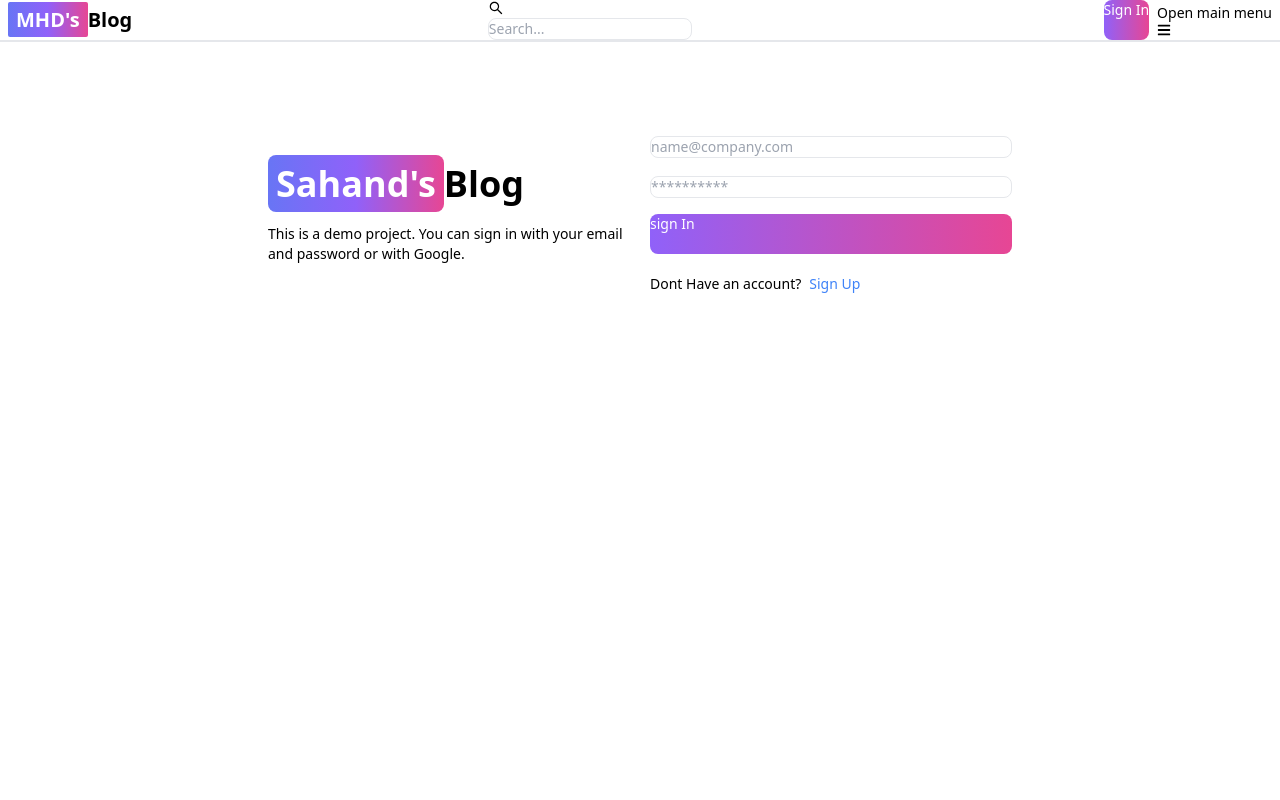
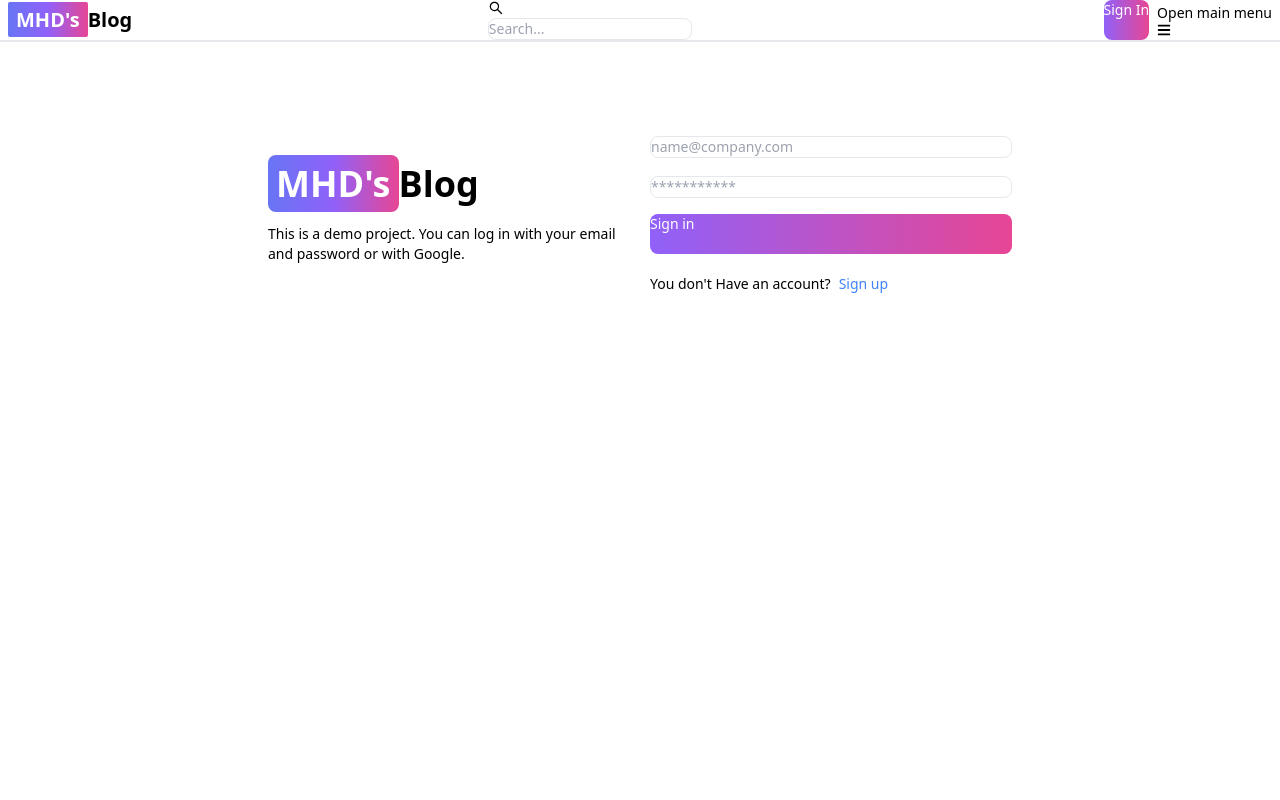
Before and after one commit to MohamadSabha/MERN-BLOG, a React (Vite) app in the folder client/: page /Sign-in in a window 1280 px wide. Shown: the top 800 px of the page. Built offline with nearby package versions, Linux system fonts and the light colour scheme.

Commit message:
sign in page functionality

```diff
--- a/client/src/pages/Signin.jsx
+++ b/client/src/pages/Signin.jsx
@@ -1,57 +1,108 @@
+import React, { useState } from "react";
 import { Alert, Button, Label, Spinner, TextInput } from "flowbite-react";
+import { Link, useNavigate } from "react-router-dom";
+export default function Signin() {
+  const [formData, setFormData] = useState({});
+  const [errorMessage, setErrorMessage] = useState(null);
+  const [loading, setLoading] = useState(false);
+  const navigate = useNavigate();
 
-import { Link } from "react-router-dom";
-
-export default function signin() {
+  const handleChange = (e) => {
+    setFormData({ ...formData, [e.target.id]: e.target.value.trim() });
+  };
+  const handleSubmit = async (e) => {
+    e.preventDefault();
+    if (!formData.email || !formData.password) {
+      return setErrorMessage("Please fill out all fields.");
+    }
+    try {
+      setLoading(true);
+      setErrorMessage(null);
+      const res = await fetch("/api/auth/Signin", {
+        method: "POST",
+        headers: { "Content-Type": "application/json" },
+        body: JSON.stringify(formData),
+      });
+      const data = await res.json();
+      if (data.success === false) {
+        setLoading(false);
+        return setErrorMessage(data.message);
+      }
+      setLoading(false);
+      if (res.ok) {
+        navigate("/");
+      }
+    } catch (error) {
+      setErrorMessage(error.message);
+      setLoading(false);
+    }
+  };
   return (
     <div className="min-h-screen mt-20">
       <div className="flex p-3 max-w-3xl mx-auto flex-col md:flex-row md:items-center gap-5">
-        {/* left */}
+        {/* left side div */}
         <div className="flex-1">
           <Link to="/" className="font-bold dark:text-white text-4xl">
             <span className="px-2 py-1 bg-gradient-to-r from-indigo-500 via-purple-500 to-pink-500 rounded-lg text-white">
-              Sahand's
+              MHD's
             </span>
             Blog
           </Link>
           <p className="text-sm mt-5">
-            This is a demo project. You can sign in with your email and password
+            This is a demo project. You can log in with your email and password
             or with Google.
           </p>
         </div>
-        {/* right */}
+        {/* right side div */}
 
         <div className="flex-1">
-          <form className="flex flex-col gap-4">
+          <form onSubmit={handleSubmit} className="flex flex-col gap-4">
+            {/* email div */}
             <div>
               <Label value="Your email" />
               <TextInput
                 type="email"
                 placeholder="name@company.com"
                 id="email"
+                onChange={handleChange}
               />
             </div>
+            {/* password div */}
             <div>
               <Label value="Your password" />
               <TextInput
                 type="password"
-                placeholder="**********"
+                placeholder="***********"
                 id="password"
+                onChange={handleChange}
               />
             </div>
             <Button
               className="bg-gradient-to-r from-purple-500 to-pink-500 text-white hover:bg-gradient-to-l focus:ring-purple-200 dark:focus:ring-purple-800"
               type="submit"
+              disabled={loading}
             >
-              sign In
+              {loading ? (
+                <>
+                  <Spinner size="sm" />
+                  <span className="pl-3">Loading...</span>
+                </>
+              ) : (
+                "Sign in"
+              )}
             </Button>
           </form>
           <div className="flex gap-2 text-sm mt-5">
-            <span>Dont Have an account?</span>
+            <span>You don't Have an account?</span>
             <Link to="/sign-up" className="text-blue-500">
-              Sign Up
+              Sign up
             </Link>
           </div>
+          {errorMessage && (
+            <Alert className="mt-5" color="failure">
+              {errorMessage}
+            </Alert>
+          )}
         </div>
       </div>
     </div>
```
